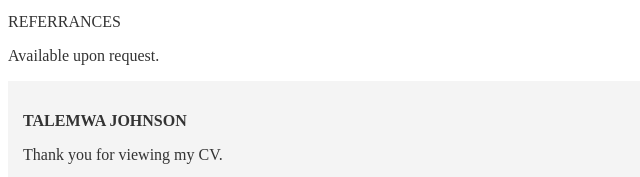
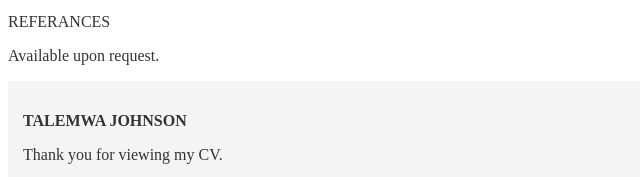
Before and after one commit to talemwajohnson57-gif/profilejohnson-website, a plain HTML site: page contact.html in a window 1280 px wide. Shown: the part 370-547 px from the top of the page, 0-640 px from the left. Drawn offline with Linux system fonts and the light colour scheme.

```diff
--- a/contact.html
+++ b/contact.html
@@ -33,7 +33,7 @@
 Location: Kampala,Uganda
 </p>
 
-<h9>REFERRANCES</H9>
+<h9>REFERANCES</H9>
 <p>Available upon request.</p>
 
     <div style="background-color: F4F4F4; color: #FFFFFF; padding: 15px;">
```
